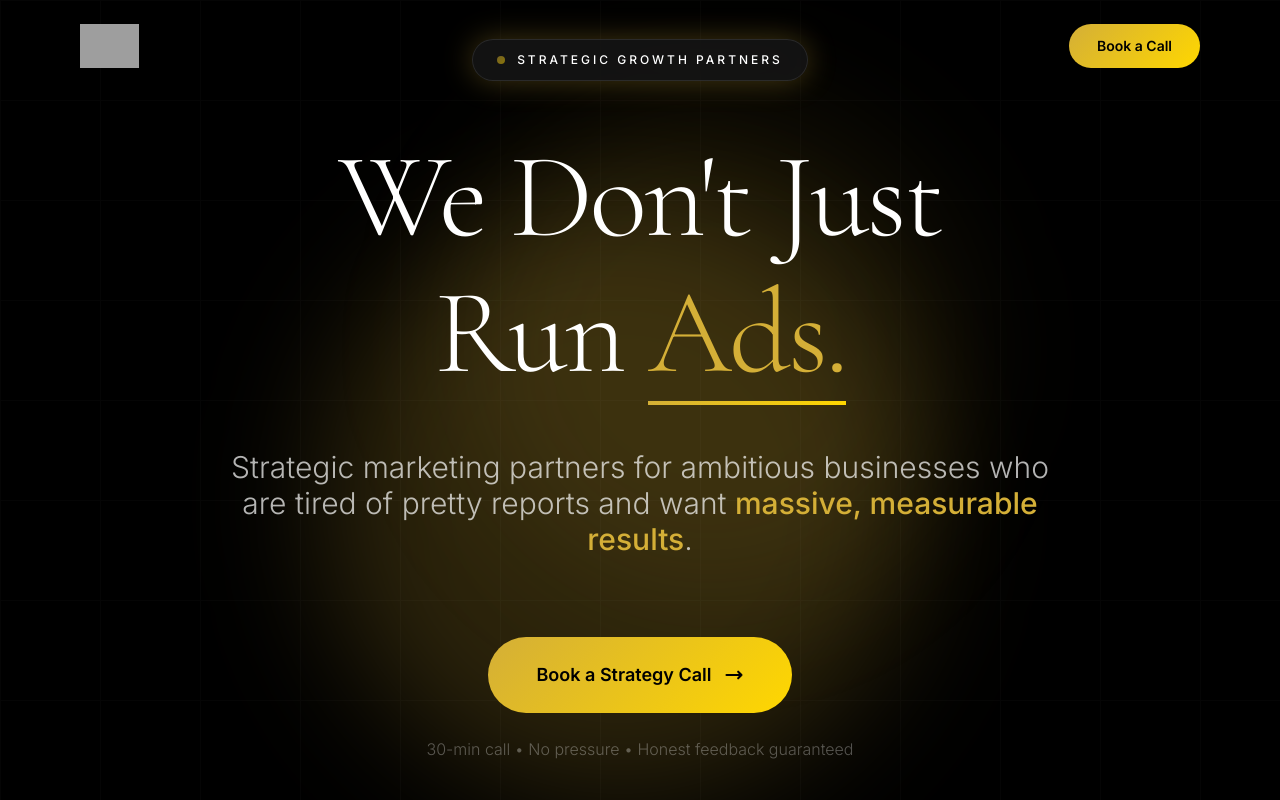
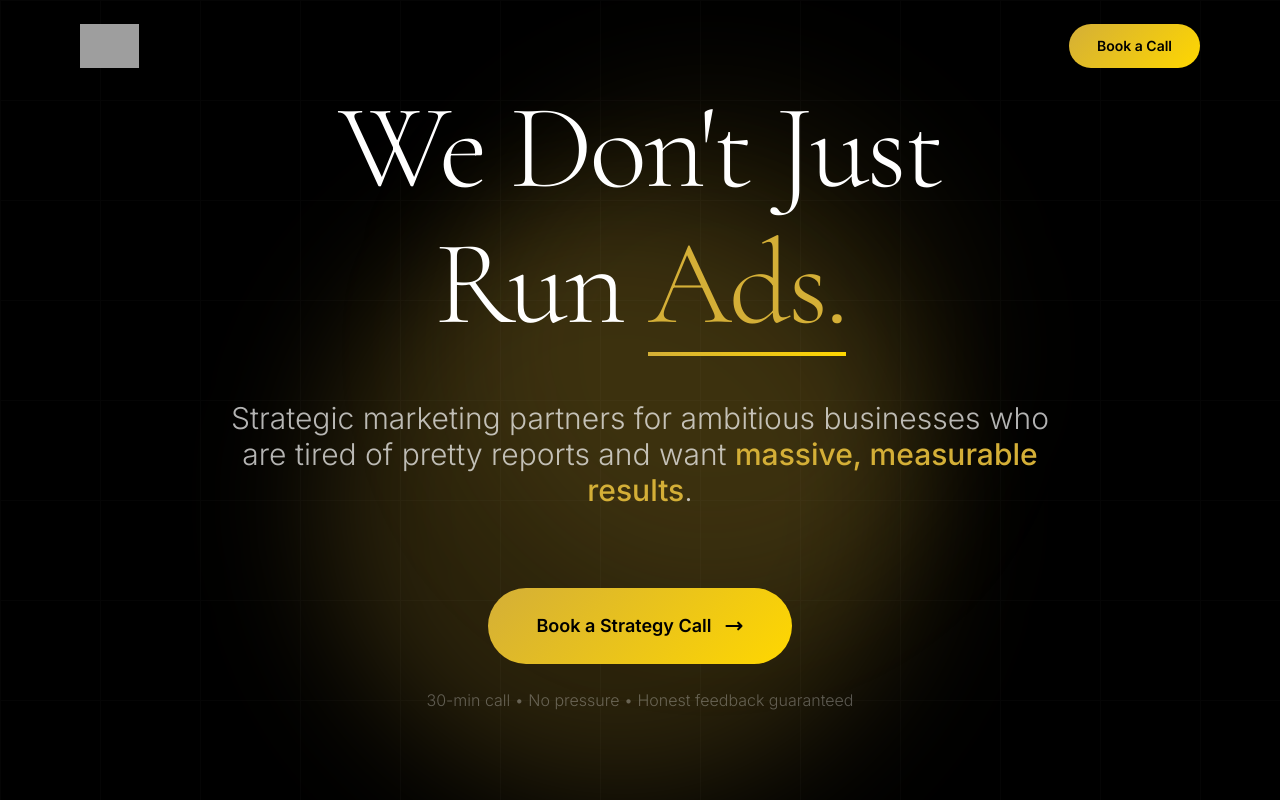
Before and after one commit to TheRebornAlwin/triple-ten-digits, a React (Vite) app: page /tmp/hero-final.png in a window 1280 px wide. Shown: the top 800 px of the page. Built offline with nearby package versions, Linux system fonts and the light colour scheme; grey boxes are pictures that could not be loaded.

Commit message:
Remove Strategic Growth Partners badge from hero section
🤖 Generated with [Claude Code](https://claude.com/claude-code)

Co-Authored-By: Claude <noreply@anthropic.com>

```diff
--- a/src/components/Hero.jsx
+++ b/src/components/Hero.jsx
@@ -83,22 +83,6 @@ const Hero = () => {
 
       <div className="container mx-auto px-8 lg:px-20 max-w-7xl relative z-10">
         <div className="text-center space-y-12 md:space-y-14">
-          {/* Premium badge with glow */}
-          <motion.div
-            initial={{ opacity: 0, scale: 0.8 }}
-            animate={{ opacity: 1, scale: 1 }}
-            transition={{ duration: 0.6, ease: [0.16, 1, 0.3, 1] }}
-            className="inline-flex items-center gap-3 px-6 py-3 rounded-full glass-dark backdrop-blur-2xl border border-liquid-gold/30 shadow-[0_0_30px_rgba(212,175,55,0.3)]"
-          >
-            <div className="relative">
-              <div className="w-2 h-2 rounded-full bg-liquid-gold animate-pulse" />
-              <div className="absolute inset-0 w-2 h-2 rounded-full bg-liquid-gold animate-ping" />
-            </div>
-            <span className="text-xs text-white uppercase tracking-[0.25em] font-medium">
-              Strategic Growth Partners
-            </span>
-          </motion.div>
-
           {/* Dynamic headline with word stagger */}
           <motion.h1
             initial={{ opacity: 0 }}
```
